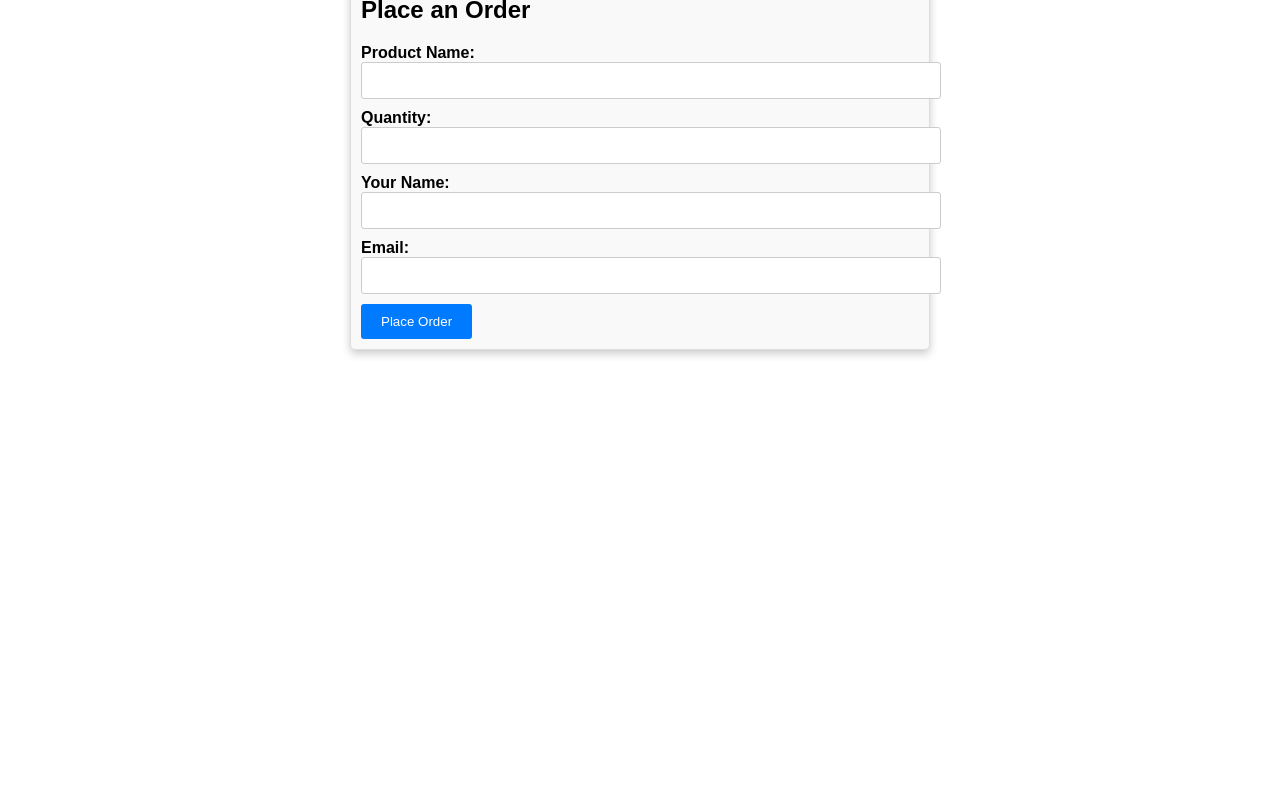
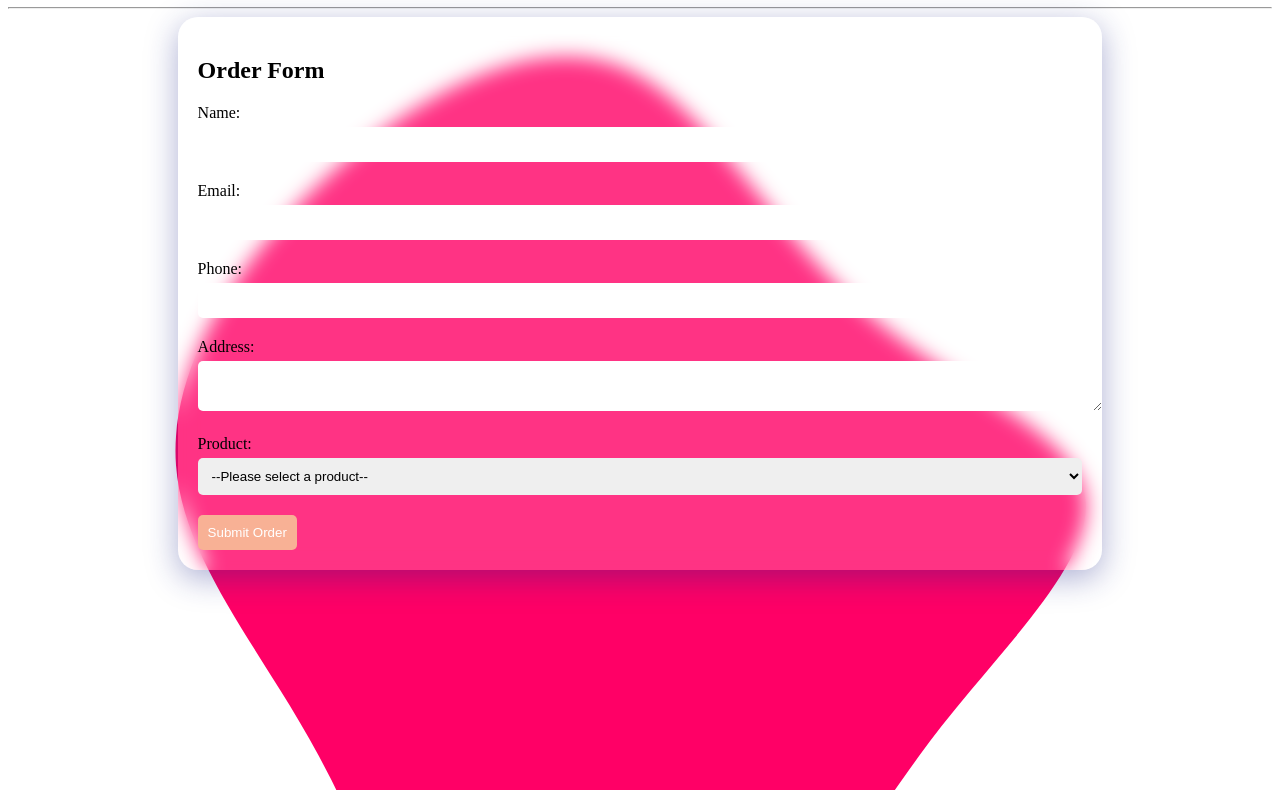
Before and after one commit to carhousemoldova/carhousemoldova.github.io, a plain HTML site: page index.html in a window 1280 px wide. Shown: the part 73-863 px from the top of the page. Before the commit the page ends 800 px from the top, so only its background shows below. Drawn offline with Linux system fonts and the light colour scheme.

Commit message:
(test-commit) v1.1

```diff
--- a/index.html
+++ b/index.html
@@ -1,32 +1,62 @@
 <!DOCTYPE html>
 <html>
 <head>
-    <meta name="viewport" content="width=device-width, initial-scale=1">
-    <link rel="stylesheet" href="style.css">
+    <title>Site Name</title>
+    <link rel="stylesheet" type="text/css" href="style.css">
 </head>
 <body>
-    <div class="container">
-        <div class="card">
-            <h2>Place an Order</h2>
-            <form>
+    <div class="header">
+        <h1>Site Name</h1>
+        <hr>
+    </div>
+    <form action="order.php" method="post">
+        <div class="form-container">
+            <h2>Order Form</h2>
             <div class="form-group">
-                    <label for="product">Product Name:</label>
-                    <input type="text" id="product" name="product" required>
-                </div>
-                <div class="form-group">
-                    <label for="quantity">Quantity:</label>
-                    <input type="number" id="quantity" name="quantity" required>
-                </div>
-                <div class="form-group">
-                    <label for="name">Your Name:</label>
+                <label for="name">Name:</label>
                 <input type="text" id="name" name="name" required>
             </div>
             <div class="form-group">
                 <label for="email">Email:</label>
-                    <input type="text" id="email" name="email" required>
+                <input type="email" id="email" name="email" required>
             </div>
-                <button type="submit">Place Order</button>
+            <div class="form-group">
+                <label for="phone">Phone:</label>
+                <input type="tel" id="phone" name="phone" required>
+            </div>
+            <div class="form-group">
+                <label for="address">Address:</label>
+                <textarea id="address" name="address" required></textarea>
+            </div>
+            <div class="form-group">
+                <label for="product">Product:</label>
+                <select id="product" name="product" required>
+                    <option value="">--Please select a product--</option>
+                    <option value="Product 1">Product 1</option>
+                    <option value="Product 2">Product 2</option>
+                    <option value="Product 3">Product 3</option>
+                </select>
+            </div>
+            <button type="submit">Submit Order</button>
+        </div>
     </form>
+
+    <div class="svg-container">
+        <div class="svg-blob top-left">
+            <svg viewBox="0 0 200 200" xmlns="http://www.w3.org/2000/svg">
+                <path fill="#FF0066" d="M33.8,-41.2C48.1,-28.2,67.1,-21.7,69.4,-11.7C71.8,-1.8,57.5,11.6,47.1,24.9C36.7,38.2,30.1,51.5,17.8,61.3C5.5,71.1,-12.5,77.5,-24.2,71.2C-35.9,64.9,-41.3,45.9,-50.2,29.5C-59,13.1,-71.4,-0.9,-72.5,-15.9C-73.6,-31,-63.4,-47.3,-49.5,-60.4C-35.5,-73.4,-17.8,-83.3,-4,-78.5C9.7,-73.7,19.4,-54.2,33.8,-41.2Z" transform="translate(100 100)" />
+            </svg>
+        </div>
+
+        <div class="svg-blob top-right">
+            <svg viewBox="0 0 200 200" xmlns="http://www.w3.org/2000/svg">
+                <path fill="#FF0066" d="M56.4,-56.3C71.2,-54.7,80.1,-35.2,78.9,-17.6C77.7,0.1,66.3,15.9,56.7,33.1C47.2,50.2,39.5,68.8,28,69.8C16.6,70.8,1.4,54.3,-15.5,46.5C-32.4,38.6,-51.1,39.4,-63.4,30.6C-75.8,21.7,-81.9,3.1,-76.5,-11.1C-71.2,-25.4,-54.5,-35.2,-39.9,-36.9C-25.2,-38.5,-12.6,-31.9,4.1,-36.8C20.8,-41.6,41.5,-57.9,56.4,-56.3Z" transform="translate(100 100)" />
+            </svg>
+        </div>
+        <div class="svg-blob bottom-left">
+            <svg viewBox="0 0 200 200" xmlns="http://www.w3.org/2000/svg">
+                <path fill="#FF0066" d="M35.1,-40.2C48.1,-38.8,63,-32.1,72.2,-19.7C81.3,-7.3,84.8,10.7,80,26.3C75.3,41.8,62.4,55,47.7,55.9C33.1,56.7,16.5,45.2,2.9,41.3C-10.8,37.4,-21.6,41,-33.9,39.4C-46.2,37.8,-59.9,30.8,-63,20.6C-66.1,10.4,-58.6,-3.1,-49.4,-11.3C-40.2,-19.6,-29.4,-22.5,-20.8,-25.4C-12.3,-28.2,-6.2,-30.9,2.4,-34.3C11,-37.6,22.1,-41.6,35.1,-40.2Z" transform="translate(100 100)" />
+            </svg>
         </div>
     </div>
 </body>
--- a/style.css
+++ b/style.css
@@ -1,48 +1,60 @@
-body {
-    font-family: Arial, Helvetica, sans-serif;
+:root {
+    --color-primary: #f8b195;
+    --color-secondary: #f67280;
+    --color-tertiary: #c06c84;
 }
 
-.container {
-    max-width: 600px;
-    margin: 0 auto;
+.form-container {
+    background-color: rgba(255, 255, 255, 0.2);
+    border-radius: 20px;
+    backdrop-filter: blur(10px);
+    box-shadow: 0 8px 32px 0 rgba(31, 38, 135, 0.37);
     padding: 20px;
-}
-
-.card {
-    border: 1px solid #ddd;
-    border-radius: 5px;
-    padding: 10px;
-    margin: 10px;
-    box-shadow: 0 4px 8px 0 rgba(0, 0, 0, 0.2);
-    background-color: #f9f9f9;
+    margin: 0 auto; /* Center the form container */
+    width: 70%; /* Adjust the width as needed */
 }
 
 .form-group {
-    margin: 10px 0;
+    margin-bottom: 20px;
 }
 
 label {
     display: block;
-    font-weight: bold;
+    margin-bottom: 5px;
 }
 
-input[type="text"],
-input[type="number"] {
+input,
+select,
+textarea {
     width: 100%;
     padding: 10px;
-    border: 1px solid #ccc;
-    border-radius: 3px;
+    border-radius: 5px;
+    border: none;
 }
 
-button {
-    background-color: #007BFF;
-    color: #fff;
+button[type=submit] {
+    background-color: var(--color-primary);
+    color: white;
+    padding: 10px;
+    border-radius: 5px;
     border: none;
-    padding: 10px 20px;
-    border-radius: 3px;
     cursor: pointer;
 }
 
-button:hover {
-    background-color: #0056b3;
+button[type=submit]:hover {
+    background-color: var(--color-secondary);
 }
+
+.form-container {
+    position: relative;
+    z-index: 2;
+}
+
+.svg-container {
+    position: absolute;
+    top: 0;
+    left: 0;
+    width: 100%;
+    height: 100%;
+    z-index: 1;
+}
```
Also changed, not shown: script.js (added). Lines whose indentation alone changed are shown as unchanged.
